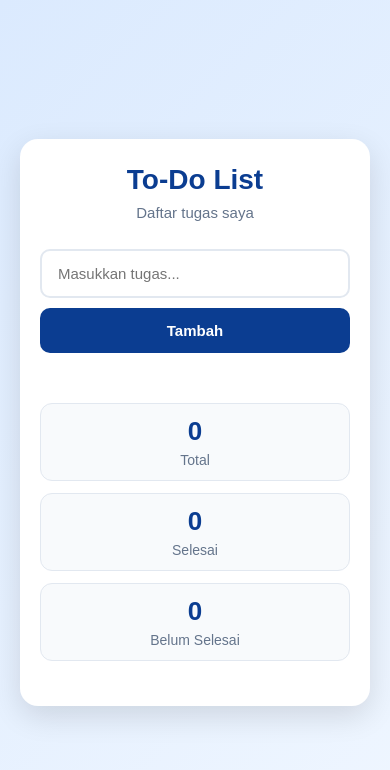
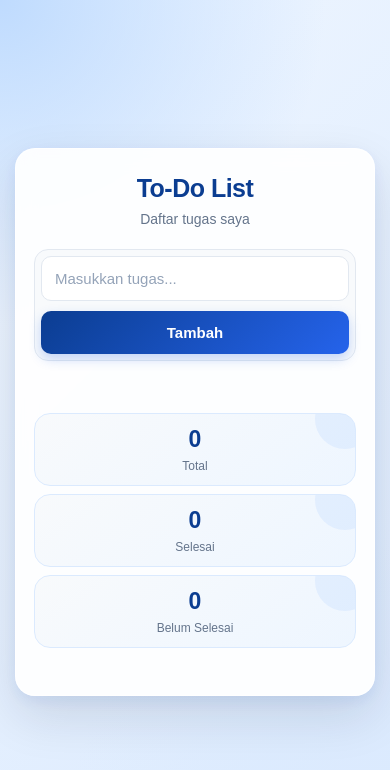
Before and after one commit to Akarbit/Promnet4, a plain HTML site: page index.html in a window 390 px wide. Drawn offline with Linux system fonts and the light colour scheme.

Commit message:
Update aplikasi

```diff
--- a/style.css
+++ b/style.css
@@ -6,47 +6,93 @@
 
 body {
     font-family: Arial, sans-serif;
-    background: linear-gradient(135deg, #dbeafe, #eff6ff);
+    background:
+        radial-gradient(circle at top left, #bfdbfe, transparent 35%),
+        radial-gradient(circle at bottom right, #dbeafe, transparent 35%),
+        linear-gradient(135deg, #eff6ff, #dbeafe);
+
     min-height: 100vh;
 
     display: flex;
     justify-content: center;
     align-items: center;
 
-    padding: 20px;
+    padding: 30px;
+
+    color: #1e293b;
 }
 
+/* Container utama */
 .container {
     width: 100%;
-    max-width: 650px;
+    max-width: 700px;
 
-    background: white;
-    padding: 35px;
+    background: rgba(255, 255, 255, 0.92);
 
-    border-radius: 18px;
+    padding: 40px;
 
-    box-shadow: 0 10px 30px rgba(0, 0, 0, 0.12);
+    border-radius: 24px;
+
+    border: 1px solid rgba(255, 255, 255, 0.8);
+
+    box-shadow:
+        0 20px 50px rgba(15, 23, 42, 0.12),
+        0 5px 15px rgba(37, 99, 235, 0.08);
+
+    backdrop-filter: blur(10px);
+
+    animation: muncul 0.6s ease;
+}
+
+/* Animasi container */
+@keyframes muncul {
+    from {
+        opacity: 0;
+        transform: translateY(20px);
+    }
+
+    to {
+        opacity: 1;
+        transform: translateY(0);
+    }
 }
 
 /* Judul */
 h1 {
     text-align: center;
+
     color: #0b3d91;
-    font-size: 32px;
+
+    font-size: 34px;
+
     margin-bottom: 8px;
+
+    letter-spacing: -0.5px;
 }
 
 .subtitle {
     text-align: center;
+
     color: #64748b;
+
     font-size: 15px;
-    margin-bottom: 28px;
+
+    margin-bottom: 30px;
 }
 
-/* Input dan tombol */
+/* Area input */
 .input-area {
     display: flex;
+
     gap: 10px;
+
+    background: #f8fafc;
+
+    padding: 7px;
+
+    border-radius: 14px;
+
+    border: 1px solid #e2e8f0;
 }
 
 #inputTugas {
@@ -54,70 +100,130 @@ h1 {
 
     padding: 14px 16px;
 
-    border: 2px solid #e2e8f0;
+    background: transparent;
+
+    border: none;
+
     border-radius: 10px;
 
     font-size: 15px;
 
+    color: #1e293b;
+
     transition: 0.2s;
+}
+
+#inputTugas::placeholder {
+    color: #94a3b8;
 }
 
 #inputTugas:focus {
     outline: none;
-    border-color: #0b3d91;
-    box-shadow: 0 0 0 3px rgba(11, 61, 145, 0.1);
+
+    background: white;
+
+    box-shadow: 0 0 0 2px rgba(11, 61, 145, 0.1);
 }
 
+/* Tombol tambah */
 #btnTambah {
-    padding: 14px 22px;
+    padding: 13px 22px;
 
-    background-color: #0b3d91;
+    background: linear-gradient(135deg, #0b3d91, #2563eb);
+
     color: white;
 
     border: none;
+
     border-radius: 10px;
 
     font-size: 15px;
+
     font-weight: bold;
 
     cursor: pointer;
 
-    transition: 0.2s;
+    box-shadow: 0 5px 12px rgba(37, 99, 235, 0.25);
+
+    transition: 0.25s;
 }
 
 #btnTambah:hover {
-    background-color: #082f70;
-    transform: translateY(-1px);
+    transform: translateY(-2px);
+
+    box-shadow: 0 8px 18px rgba(37, 99, 235, 0.35);
+
+    background: linear-gradient(135deg, #082f70, #1d4ed8);
+}
+
+#btnTambah:active {
+    transform: translateY(0);
 }
 
 /* Pesan error */
 #pesan {
     color: #dc2626;
+
     font-size: 14px;
+
     margin-top: 10px;
+
     min-height: 20px;
+
+    padding-left: 4px;
 }
 
 /* Statistik */
 .statistik {
     display: flex;
-    gap: 12px;
 
-    margin: 20px 0;
+    gap: 14px;
+
+    margin: 22px 0;
 }
 
 .statistik div {
     flex: 1;
 
-    background-color: #f8fafc;
+    background: linear-gradient(145deg, #f8fafc, #eef6ff);
 
     padding: 18px 10px;
 
     text-align: center;
 
-    border-radius: 12px;
+    border-radius: 16px;
 
-    border: 1px solid #e2e8f0;
+    border: 1px solid #dbeafe;
+
+    transition: 0.25s;
+
+    position: relative;
+
+    overflow: hidden;
+}
+
+.statistik div::before {
+    content: "";
+
+    position: absolute;
+
+    width: 60px;
+    height: 60px;
+
+    background: rgba(59, 130, 246, 0.08);
+
+    border-radius: 50%;
+
+    top: -25px;
+    right: -20px;
+}
+
+.statistik div:hover {
+    transform: translateY(-3px);
+
+    box-shadow: 0 8px 20px rgba(37, 99, 235, 0.1);
+
+    border-color: #93c5fd;
 }
 
 .statistik span {
@@ -125,44 +231,71 @@ h1 {
 
     color: #0b3d91;
 
-    font-size: 26px;
+    font-size: 28px;
+
     font-weight: bold;
 
-    margin-bottom: 5px;
+    margin-bottom: 6px;
 }
 
 .statistik p {
     color: #64748b;
-    font-size: 14px;
+
+    font-size: 13px;
+
+    font-weight: 500;
 }
 
 /* Daftar tugas */
 #daftarTugas {
     list-style: none;
 
-    margin-top: 10px;
+    margin-top: 15px;
 }
 
+/* Item tugas */
 .item-tugas {
     display: flex;
+
     align-items: center;
+
     gap: 12px;
 
-    background-color: #f8fafc;
+    background: white;
 
-    padding: 14px 15px;
+    padding: 15px 16px;
 
-    margin-bottom: 10px;
+    margin-bottom: 11px;
 
     border: 1px solid #e2e8f0;
-    border-radius: 10px;
 
-    transition: 0.2s;
+    border-radius: 14px;
+
+    box-shadow: 0 3px 10px rgba(15, 23, 42, 0.04);
+
+    transition: 0.25s;
+
+    animation: tugasMasuk 0.3s ease;
+}
+
+@keyframes tugasMasuk {
+    from {
+        opacity: 0;
+        transform: translateX(-10px);
+    }
+
+    to {
+        opacity: 1;
+        transform: translateX(0);
+    }
 }
 
 .item-tugas:hover {
     border-color: #93c5fd;
-    transform: translateY(-1px);
+
+    transform: translateX(3px);
+
+    box-shadow: 0 6px 18px rgba(37, 99, 235, 0.1);
 }
 
 .item-tugas span {
@@ -173,54 +306,136 @@ h1 {
     cursor: pointer;
 
     line-height: 1.5;
+
+    transition: 0.2s;
+}
+
+/* Hover teks tugas */
+.item-tugas span:hover {
+    color: #0b3d91;
 }
 
 /* Tugas selesai */
 .completed {
     text-decoration: line-through;
+
     color: #94a3b8 !important;
 }
 
 /* Tombol hapus */
 .btn-hapus {
-    background-color: #ef4444;
+    background: #fee2e2;
+
+    color: #dc2626;
+
+    border: none;
+
+    border-radius: 9px;
+
+    padding: 8px 12px;
+
+    font-size: 13px;
+
+    font-weight: bold;
+
+    cursor: pointer;
+
+    transition: 0.25s;
+}
+
+.btn-hapus:hover {
+    background: #dc2626;
 
     color: white;
 
-    border: none;
-    border-radius: 7px;
+    transform: scale(1.05);
 
-    padding: 8px 13px;
-
-    font-size: 13px;
-
-    cursor: pointer;
-
-    transition: 0.2s;
+    box-shadow: 0 4px 10px rgba(220, 38, 38, 0.2);
 }
 
-.btn-hapus:hover {
-    background-color: #dc2626;
-    transform: scale(1.03);
+.btn-hapus:active {
+    transform: scale(0.97);
+}
+
+/* Tampilan tablet */
+@media (max-width: 700px) {
+
+    body {
+        padding: 20px;
+    }
+
+    .container {
+        padding: 30px 25px;
+    }
 }
 
 /* Tampilan HP */
 @media (max-width: 600px) {
 
+    body {
+        padding: 15px;
+    }
+
     .container {
-        padding: 25px 20px;
+        padding: 25px 18px;
+
+        border-radius: 20px;
     }
 
     h1 {
         font-size: 28px;
     }
 
+    .subtitle {
+        font-size: 14px;
+
+        margin-bottom: 22px;
+    }
+
     .input-area {
         flex-direction: column;
+
+        padding: 6px;
+    }
+
+    #inputTugas {
+        background: white;
+
+        border: 1px solid #e2e8f0;
+
+        padding: 13px;
     }
 
     #btnTambah {
         width: 100%;
+    }
+
+    .statistik {
+        gap: 8px;
+    }
+
+    .statistik div {
+        padding: 14px 8px;
+    }
+
+    .statistik span {
+        font-size: 23px;
+    }
+
+    .statistik p {
+        font-size: 12px;
+    }
+
+    .item-tugas {
+        padding: 13px;
+    }
+}
+
+/* HP kecil */
+@media (max-width: 400px) {
+
+    h1 {
+        font-size: 25px;
     }
 
     .statistik {
@@ -230,4 +445,12 @@ h1 {
     .statistik div {
         padding: 12px;
     }
+
+    .item-tugas {
+        gap: 8px;
+    }
+
+    .btn-hapus {
+        padding: 7px 9px;
+    }
 }
```
